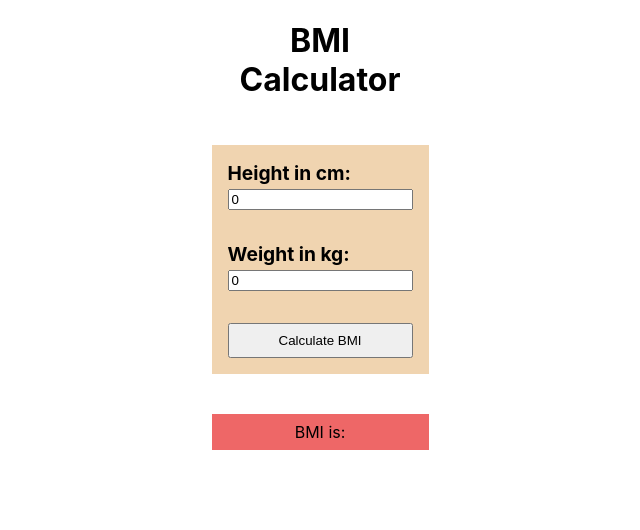
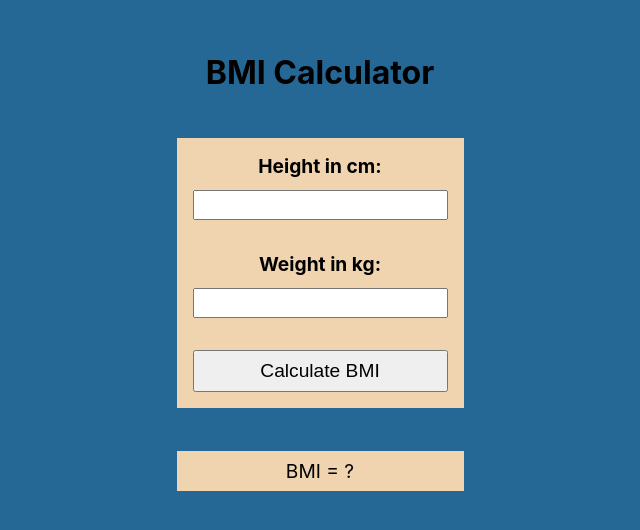
Before and after one commit to finiky/BMI-Calculator, a React (Create React App) app in the folder app/: page / in a window 1280 px wide. Shown: the top 530 px of the page, without its empty margins (320-960 px from the left). Built offline with nearby package versions, Linux system fonts and the light colour scheme.

Commit message:
added classnames to input elemnts. changed the background colors for the display BMI and body

```diff
--- a/app/src/App.js
+++ b/app/src/App.js
@@ -1,11 +1,11 @@
 import styles from "./App.module.css";
 import { useState } from "react";
 const App = () => {
-  const [height, setHeight] = useState(0);
-  const [weight, setWeight] = useState(0);
+  const [height, setHeight] = useState(null);
+  const [weight, setWeight] = useState(null);
   const calculate = (e) => {
     e.preventDefault();
-    document.getElementById("bmi").innerHTML = `BMI is: ${(
+    document.getElementById("bmi").innerHTML = `BMI = ${(
       weight /
       (height / 100) ** 2
     ).toFixed(1)}`;
@@ -19,6 +19,7 @@ const App = () => {
         <div>
           <label>Height in cm:</label>
           <input
+            className={styles.input}
             type="number"
             min="1"
             onChange={(e) => {
@@ -31,6 +32,7 @@ const App = () => {
         <div>
           <label>Weight in kg:</label>
           <input
+            className={styles.input}
             type="number"
             min="1"
             onChange={(e) => {
@@ -45,7 +47,7 @@ const App = () => {
         </button>
       </form>
       <p className={styles.displayBMI} id="bmi">
-        BMI is:
+        BMI = ?
       </p>
     </div>
   );
--- a/app/src/App.module.css
+++ b/app/src/App.module.css
@@ -5,6 +5,7 @@
   justify-content: center;
 }
 .header {
+  margin-top: 2rem;
   text-align: center;
 }
 .form {
@@ -16,13 +17,24 @@
   font-size: 1.2rem;
   padding: 1rem;
 }
+.input {
+  margin-top: 0.75rem;
+  line-height: 1.5rem;
+}
 
 .button {
   padding: 0.5rem;
 }
 
 .displayBMI {
-    background-color: rgb(238, 103, 103);
-    text-align: center;
-    padding: 0.5rem;
+  background-color: rgb(240, 212, 176);
+  padding: 0.5rem;
 }
+
+.form,
+.input,
+.displayBMI,
+.button {
+  font-size: 1.2rem;
+  text-align: center;
+}
--- a/app/src/index.css
+++ b/app/src/index.css
@@ -1,5 +1,6 @@
 * {
   box-sizing: border-box;
+
 }
 body {
   margin: 0;
@@ -8,6 +9,7 @@ body {
     sans-serif;
   -webkit-font-smoothing: antialiased;
   -moz-osx-font-smoothing: grayscale;
+  background-color: rgb(37, 104, 149);
 }
 
 code {
```
